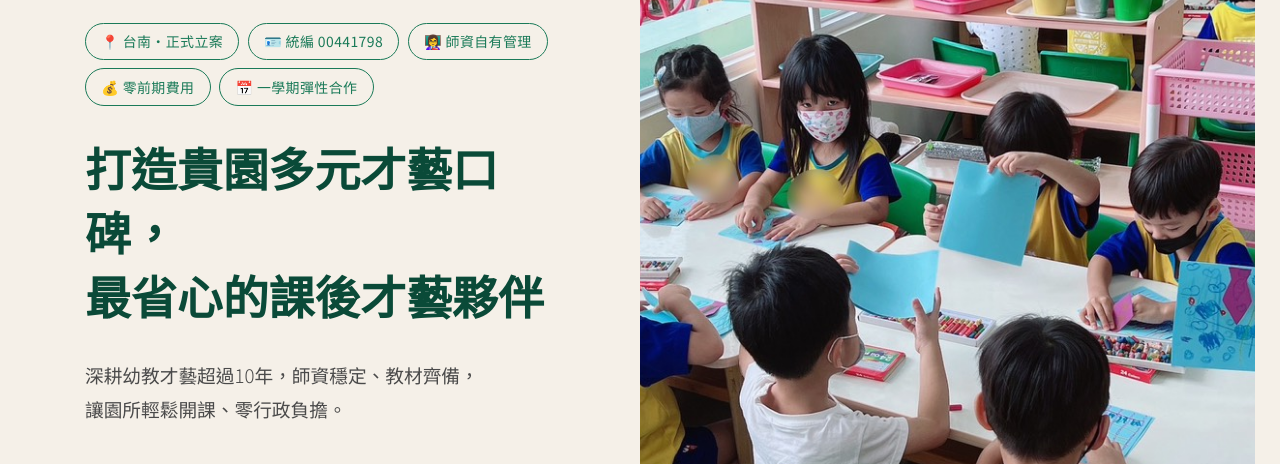
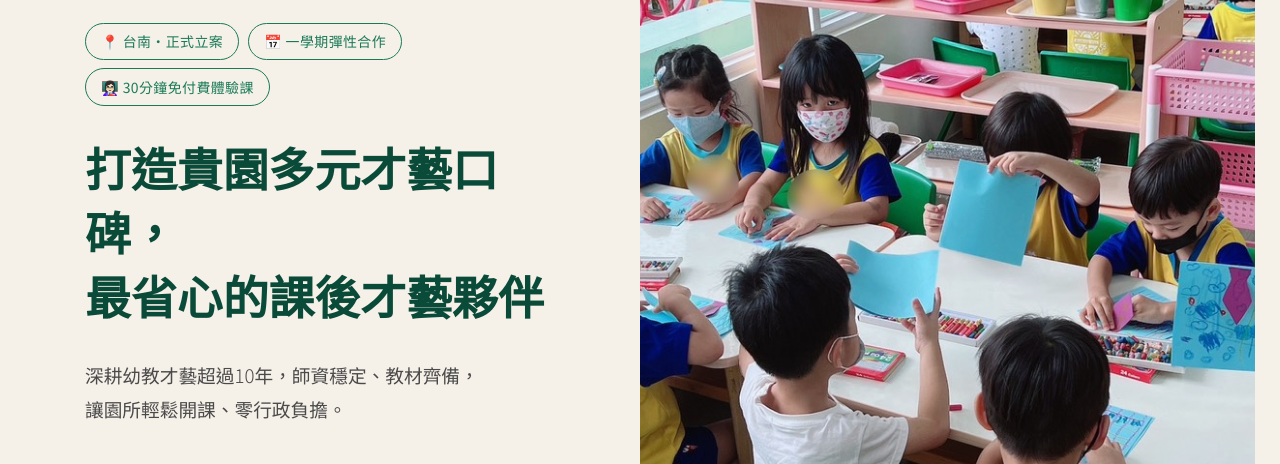
Before and after one commit to shaniahuang05-png/winchamp.edu, a plain HTML site: page index.html in a window 1280 px wide. Shown: the part 336-800 px from the top of the page. Drawn offline with Linux system fonts and the light colour scheme.

Commit message:
Update index.html

```diff
--- a/index.html
+++ b/index.html
@@ -271,10 +271,8 @@ footer{background:#070f0c;padding:2rem 5rem;display:flex;justify-content:space-b
     <div style="display:flex;align-items:flex-start;gap:1.2rem;margin-bottom:1.5rem"><img src="logo.png" style="height:150px;width:150px;object-fit:contain" alt="Win-Champ EDU"><div><div style="font-family:var(--serif);font-size:3rem;color:var(--green-dark);font-weight:600;letter-spacing:0.04em">玟荃教學工作室</div><div style="font-size:1rem;color:var(--text-mid);letter-spacing:0.06em;margin-top:0.2rem">沐光・潤心・育梓成林</div></div></div>
     <div class="hero-tags">
       <span class="hero-tag">📍 台南・正式立案</span>
-      <span class="hero-tag">🪪 統編 00441798</span>
-      <span class="hero-tag">👩‍🏫 師資自有管理</span>
-      <span class="hero-tag">💰 零前期費用</span>
       <span class="hero-tag">📅 一學期彈性合作</span>
+      <span class="hero-tag">👩🏻‍🏫 30分鐘免付費體驗課</span>
     </div>
     <h1>打造貴園多元才藝口碑，<br>最省心的課後才藝夥伴</h1>
     <p class="hero-sub">深耕幼教才藝超過10年，師資穩定、教材齊備，讓園所輕鬆開課、零行政負擔。</p><p style="font-size:0.9rem;color:var(--green-mid);font-style:italic;margin-bottom:2rem;font-family:var(--serif)">「用一堂課，建立孩子與家長的信任感」</p>
```
